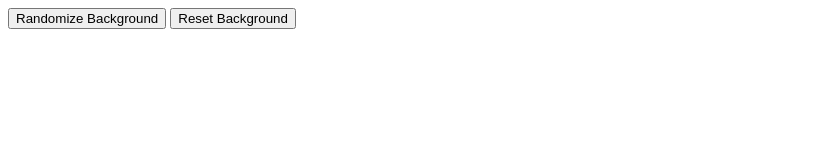
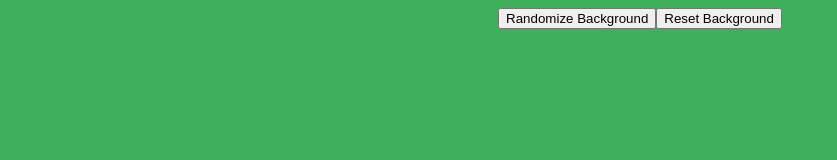
Before and after one commit to bretthev/color-changer, a plain HTML site: page index.html in a window 1280 px wide. Both pictures are taken after a click on the button "Randomize Background". Shown: the whole page, without its empty margins (0-837 px from the left). Drawn offline with Linux system fonts and the light colour scheme.

Commit message:
add script functionality

```diff
--- a/css/styles.css
+++ b/css/styles.css
@@ -1,3 +1,9 @@
 body {
-  color: white;
+  background: white;
+  display: flex;
+  justify-content: center;
 }
+
+button {
+
+}
--- a/index.html
+++ b/index.html
@@ -3,9 +3,12 @@
 <head>
   <title>Brett's Color Changer</title>
   <link rel="stylesheet" type="text/css" href="css/styles.css" />
+  <script type="text/javascript" src="jquery.js"></script>
+
 </head>
 <body>
-<button>Randomize Background</button>
-<button>Reset Background</button>
+<button class = "button random">Randomize Background</button>
+<button class = "button reset">Reset Background</button>
+<script type="text/javascript" src="scripts.js"></script>
 </body>
 </html>
--- a/scripts.js
+++ b/scripts.js
@@ -0,0 +1,18 @@
+var randomButton = document.querySelector('.random')
+var resetButton = document.querySelector('.reset')
+var body = document.querySelector('body')
+
+function randomColor() {
+  return Math.floor(Math.random() * (255)) + 1;
+}
+
+randomButton.addEventListener('click', function() {
+  var r = randomColor();
+  var g = randomColor();
+  var b = randomColor();
+  body.setAttribute('style', 'background: rgb(' + r + ',' + g + ',' + b + ')')
+});
+
+resetButton.addEventListener('click', function() {
+  body.setAttribute('style', 'background: white')
+});
```
